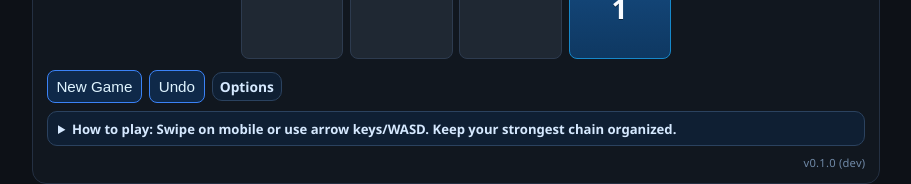
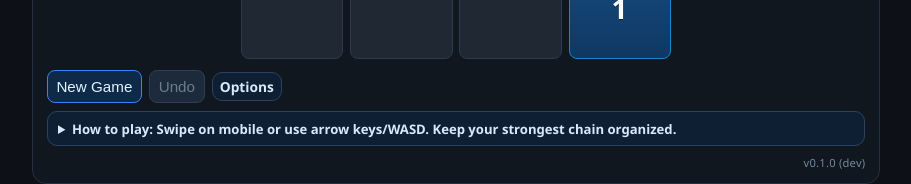
Before and after one commit to alankelsey/Binary-2048, a Next.js app: page / in a window 1280 px wide. Shown: the part 562-746 px from the top of the page, without its empty margins (184-1095 px from the left). Built offline with nearby package versions, Linux system fonts and the light colour scheme.

Commit message:
Dim disabled buttons including unavailable Undo state

```diff
--- a/app/globals.css
+++ b/app/globals.css
@@ -249,6 +249,14 @@ button {
 
 button:hover {
   background: #113864;
+}
+
+button:disabled {
+  background: #223248;
+  border-color: #3a4f6a;
+  color: #8fa3bc;
+  opacity: 0.72;
+  cursor: not-allowed;
 }
 
 .meta {
```
